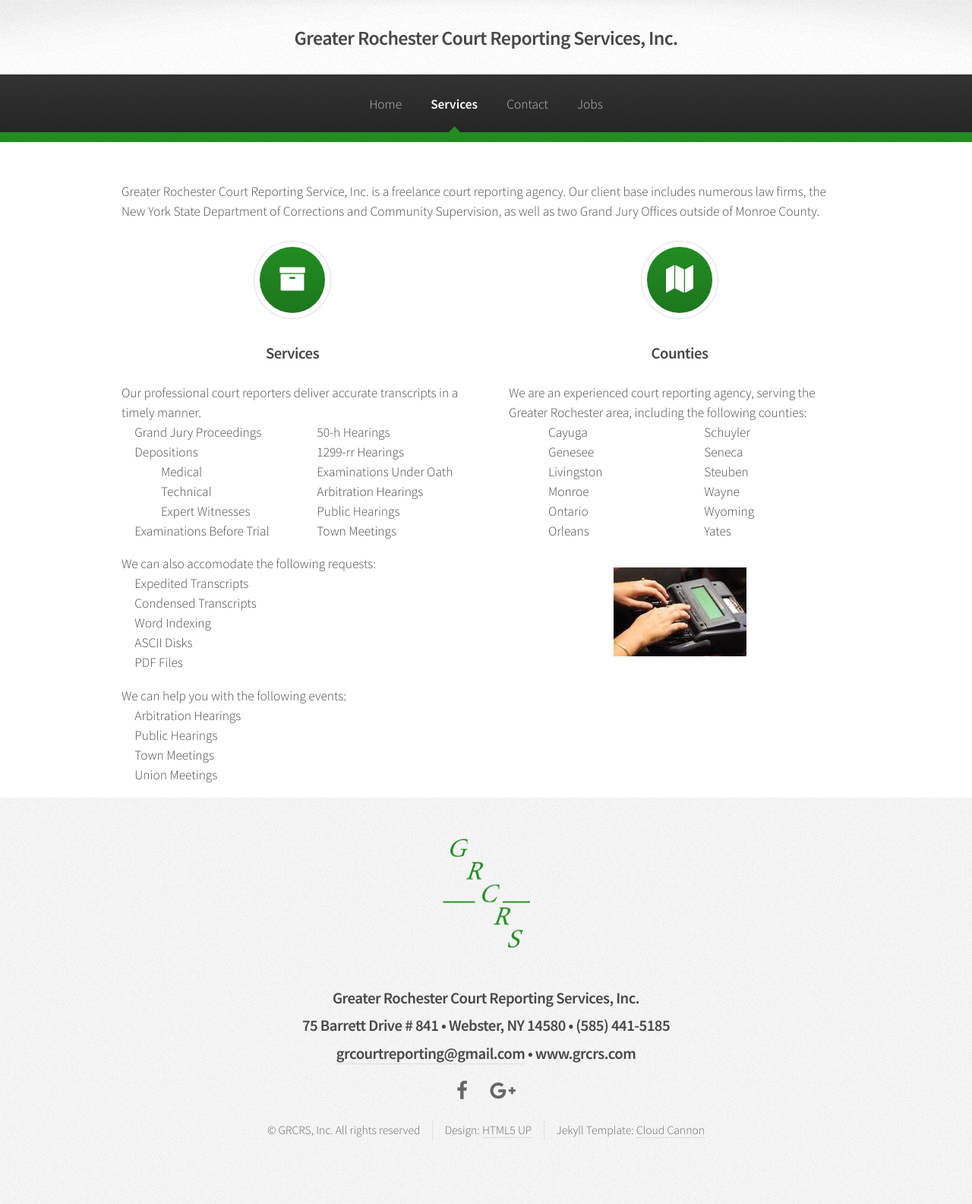
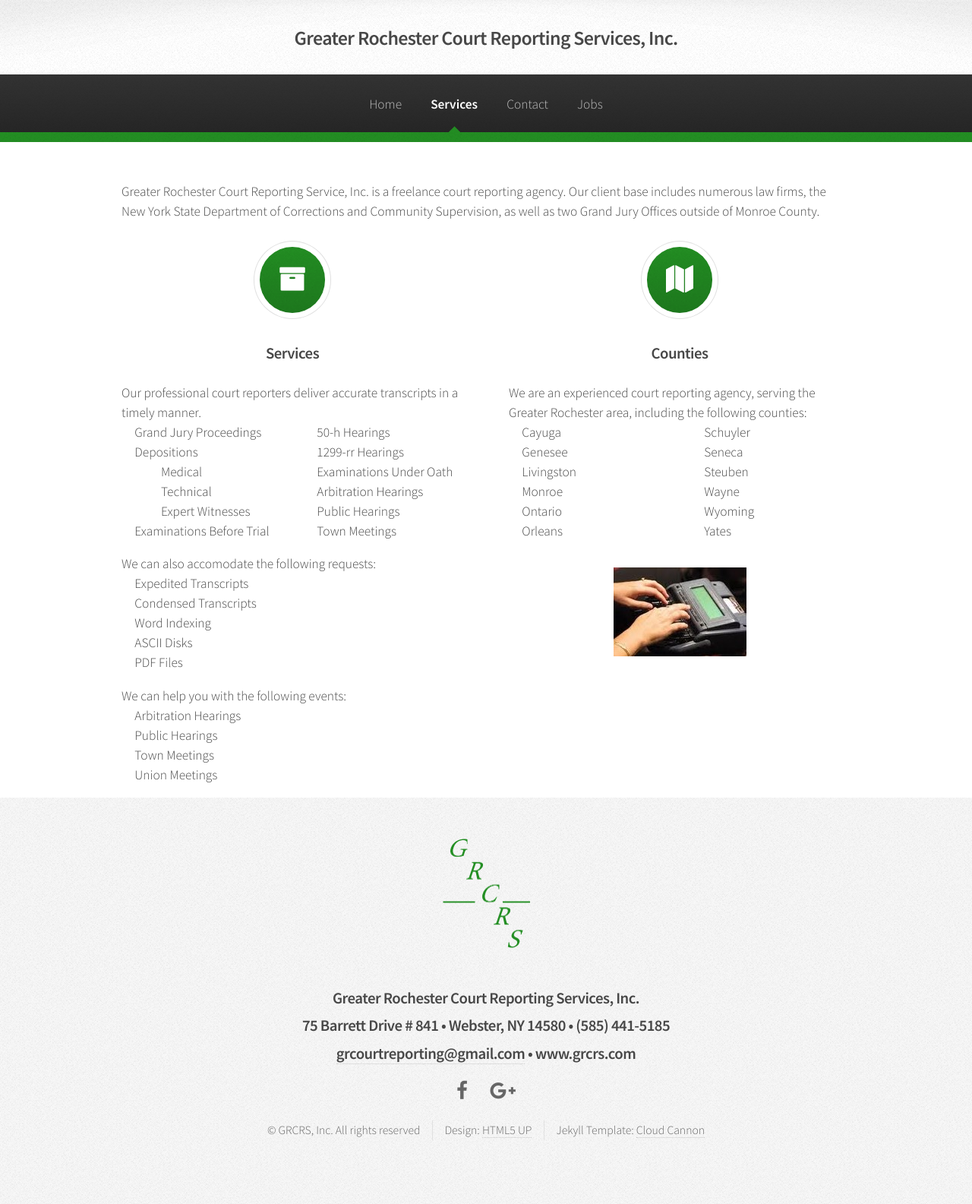
Before and after one commit to loganrath/grcrs, a Jekyll site: the page built from services.html, in a window 1280 px wide. Shown: the whole page at 76% size. Built offline with Jekyll 4.4.1, drawn with Linux system fonts in a browser that asks for light colours.

Commit message:
remove extra margin

```diff
--- a/services.html
+++ b/services.html
@@ -57,7 +57,7 @@ layout: default
 						<p style="margin-bottom: 0;">We are an experienced court reporting agency, serving the Greater Rochester area, including the following counties:</p>
 						<div class="row">
 							<div class="6u">
-							<ul class="left" style="margin-left: 2em; margin-bottom :0;">
+							<ul class="left" style="margin-bottom :0;">
 								<li>Cayuga</li>
 								<li>Genesee</li>
 								<li>Livingston</li>
```
